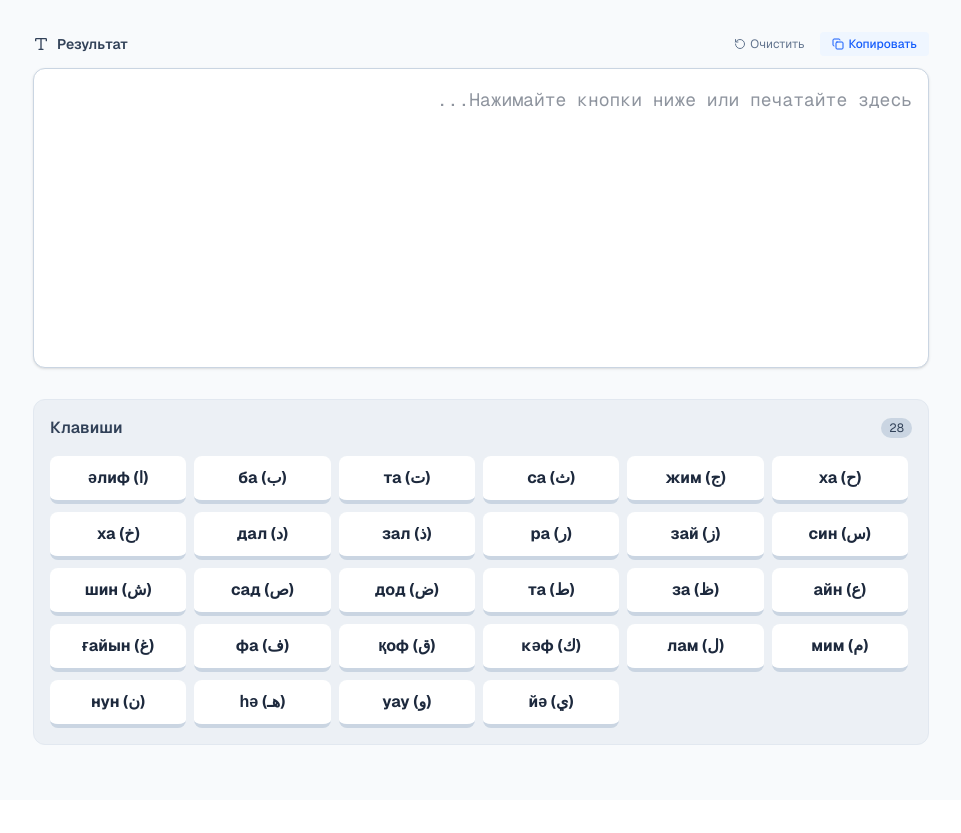
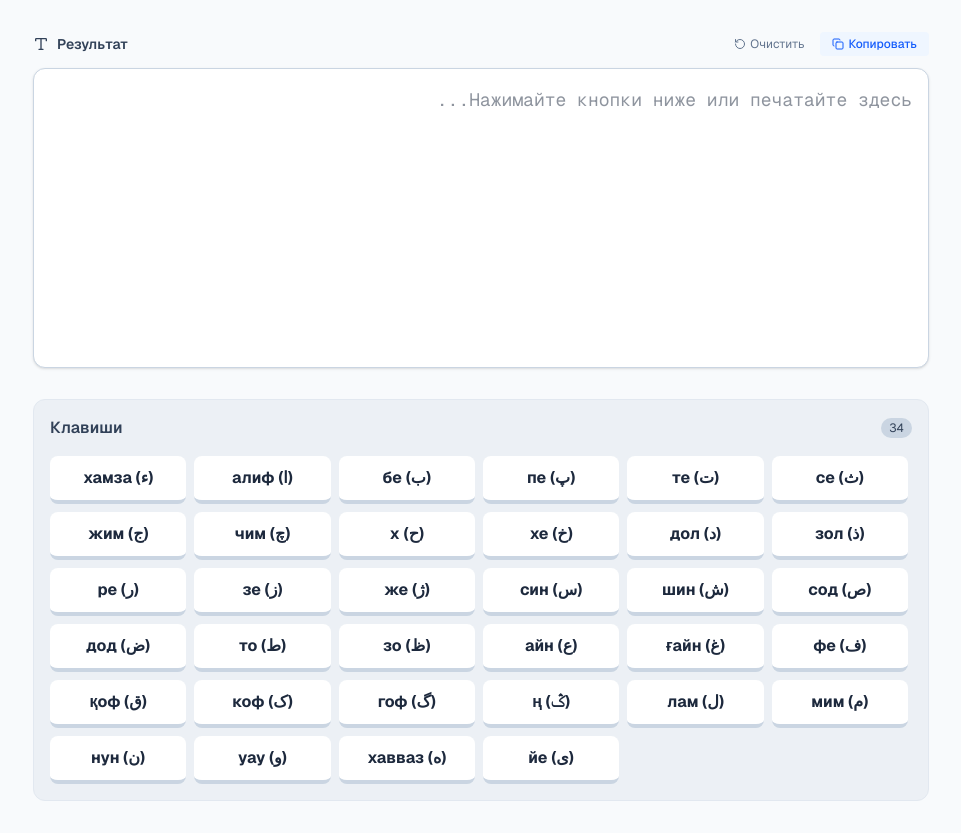
Before and after one commit to yeunikey/chagatay-keyboard-app, a Next.js app: page / in a window 1280 px wide. Shown: the whole page, without its empty margins (159-1120 px from the left). Before the commit the page ends 800 px from the top, so only its background shows below. Built offline with nearby package versions, Linux system fonts and the light colour scheme.

Commit message:
фыеыфеыеф

```diff
--- a/src/app/page.tsx
+++ b/src/app/page.tsx
@@ -14,34 +14,40 @@ export default function App() {
   const [inputText, setInputText] = useState("");
 
   const [keys, setKeys] = useState<KeyItem[]>([
-    { id: 1, label: "әлиф", value: "ا" },
-    { id: 2, label: "ба", value: "ب" },
-    { id: 3, label: "та", value: "ت" },
-    { id: 4, label: "са", value: "ث" },
-    { id: 5, label: "жим", value: "ج" },
-    { id: 6, label: "ха", value: "ح" },
-    { id: 7, label: "ха", value: "خ" },
-    { id: 8, label: "дал", value: "د" },
-    { id: 9, label: "зал", value: "ذ" },
-    { id: 10, label: "ра", value: "ر" },
-    { id: 11, label: "зай", value: "ز" },
-    { id: 12, label: "син", value: "س" },
-    { id: 13, label: "шин", value: "ش" },
-    { id: 14, label: "сад", value: "ص" },
-    { id: 15, label: "дод", value: "ض" },
-    { id: 16, label: "та", value: "ط" },
-    { id: 17, label: "за", value: "ظ" },
-    { id: 18, label: "айн", value: "ع" },
-    { id: 19, label: "ғайын", value: "غ" },
-    { id: 20, label: "фа", value: "ف" },
-    { id: 21, label: "қоф", value: "ق" },
-    { id: 22, label: "кәф", value: "ك" },
-    { id: 23, label: "лам", value: "ل" },
-    { id: 24, label: "мим", value: "م" },
-    { id: 25, label: "нун", value: "ن" },
-    { id: 26, label: "һә", value: "هـ" },
-    { id: 27, label: "уау", value: "و" },
-    { id: 28, label: "йә", value: "ي" },
+    { id: 1, label: "хамза", value: "ﺀ" },
+    { id: 2, label: "алиф", value: "ﺍ" },
+    { id: 3, label: "бе", value: "ﺏ" },
+    { id: 4, label: "пе", value: "ﭖ" },
+    { id: 5, label: "те", value: "ﺕ" },
+    { id: 6, label: "се", value: "ﺙ" },
+    { id: 7, label: "жим", value: "ﺝ" },
+    { id: 8, label: "чим", value: "ﭺ" },
+    { id: 9, label: "х", value: "ﺡ" },
+    { id: 10, label: "хе", value: "ﺥ" },
+    { id: 11, label: "дол", value: "ﺩ" },
+    { id: 12, label: "зол", value: "ﺫ" },
+    { id: 13, label: "ре", value: "ﺭ" },
+    { id: 14, label: "зе", value: "ﺯ" },
+    { id: 15, label: "же", value: "ﮊ" },
+    { id: 16, label: "син", value: "ﺱ" },
+    { id: 17, label: "шин", value: "ﺵ" },
+    { id: 18, label: "сод", value: "ﺹ" },
+    { id: 19, label: "дод", value: "ﺽ" },
+    { id: 20, label: "то", value: "ﻁ" },
+    { id: 21, label: "зо", value: "ﻅ" },
+    { id: 22, label: "айн", value: "ﻉ" },
+    { id: 23, label: "ғайн", value: "ﻍ" },
+    { id: 24, label: "фе", value: "ﻑ" },
+    { id: 25, label: "қоф", value: "ﻕ" },
+    { id: 26, label: "коф", value: "ک" },
+    { id: 27, label: "гоф", value: "ﮒ" },
+    { id: 28, label: "ң", value: "ݣ" },
+    { id: 29, label: "лам", value: "ﻝ" },
+    { id: 30, label: "мим", value: "ﻡ" },
+    { id: 31, label: "нун", value: "ﻥ" },
+    { id: 32, label: "уау", value: "ﻭ" },
+    { id: 33, label: "хавваз", value: "ﻩ" },
+    { id: 34, label: "йе", value: "ﻯ" },
   ]);
 
   const textareaRef = useRef<HTMLTextAreaElement | null>(null);
```
